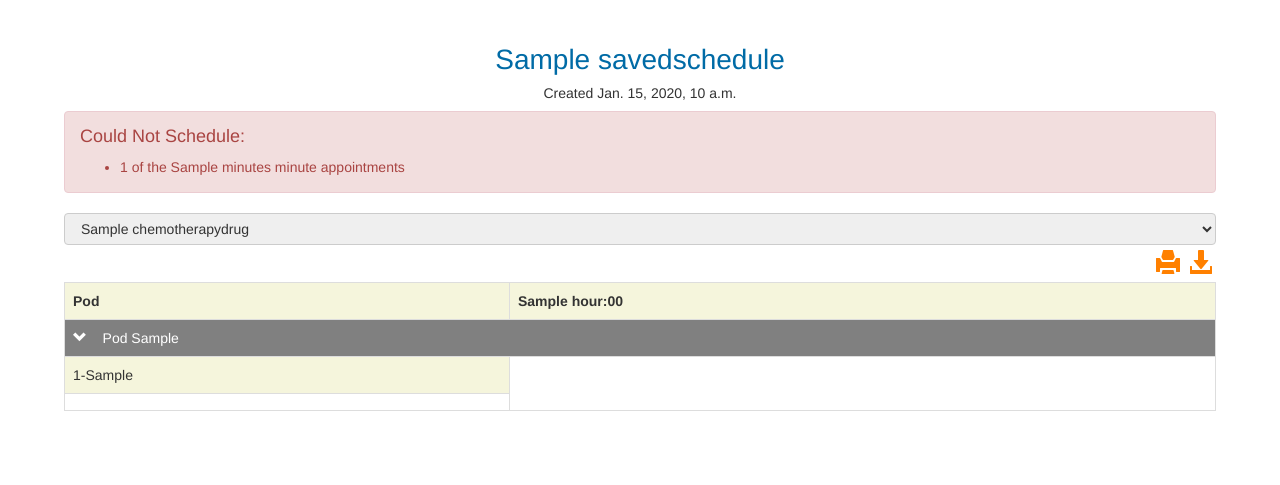
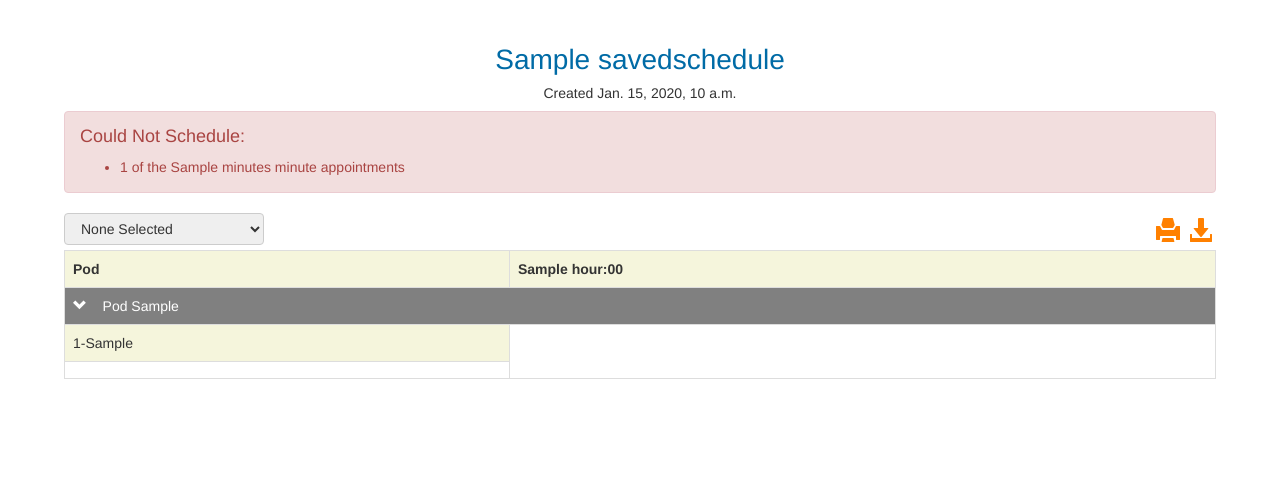
Before and after one commit to JettJengaGod/Patient-Access-Template-Program, a Django app: template templates/calendar.html in a window 1280 px wide. Shown: the part 84-569 px from the top of the page. Run offline with Django 3.2, Linux system fonts and the light colour scheme; tables that the repository leaves empty hold one stand-in row (values such as "Sample post"); the template is opened without the code that fills it: values that come from a table or form of the project are taken from there, most other values are stand-ins (such as "Sample title", 1, 10 or a date in 2020); parts of the project's set-up code (start-up, migrations or seed data) failed here and were passed over; some libraries are stand-ins or nearby versions.

Commit message:
Fixed styling of chemo drugs

```diff
--- a/ECS193/static/js/calendar.js
+++ b/ECS193/static/js/calendar.js
@@ -1,3 +1,8 @@
+
+
+function DrugSelected(){
+
+}
 
 //Color when nurses are available and are gone
 function BuildRNRow(RNIndex, startTime, lunchTime, duration, endTime, closeTime) {
--- a/templates/calendar.html
+++ b/templates/calendar.html
@@ -69,7 +69,8 @@
     <div id="pageAlert" class="alert alert-success" role="alert" style="display: none;"></div>
 
     {% if Drugs %}
-        <select id="drug" title="chemotherapy">
+        <select id="drug" title="chemotherapy" style="width: 200px; display: inline-block;" onselect="DrugSelected()">
+            <option value="NULL">None Selected</option>
             {% for D in Drugs %}
                 <option value="{{ D.pk }}">{{ D.Name }}</option>
             {% endfor %}
```
